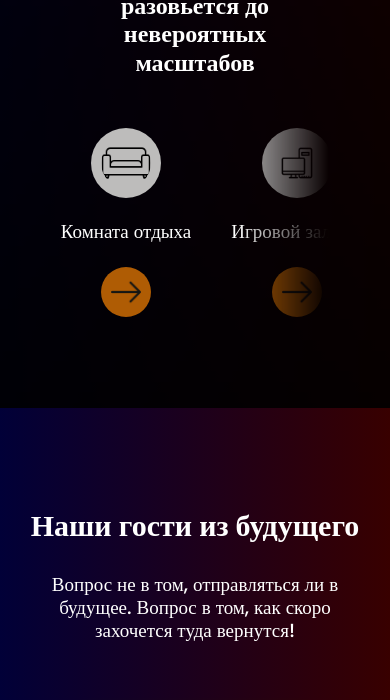
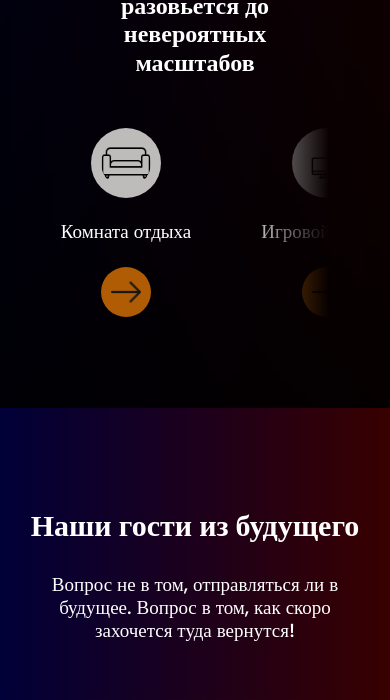
Before and after one commit to Lucem-afferens/Another-World, a website: page src/index.html in a window 390 px wide. Shown: the part 2400-3100 px from the top of the page. Drawn offline with nearby package versions, Linux system fonts and the light colour scheme; files that its build step writes are made by us from their sources.

```diff
--- a/src/sass/base/_media.scss
+++ b/src/sass/base/_media.scss
@@ -413,7 +413,7 @@
                 position: relative;
                 margin-top: 50px;
                 &:not(:last-child) {
-                    margin-right: 40px;
+                    margin-right: 70px;
                 }
             }
             &__img {
```
